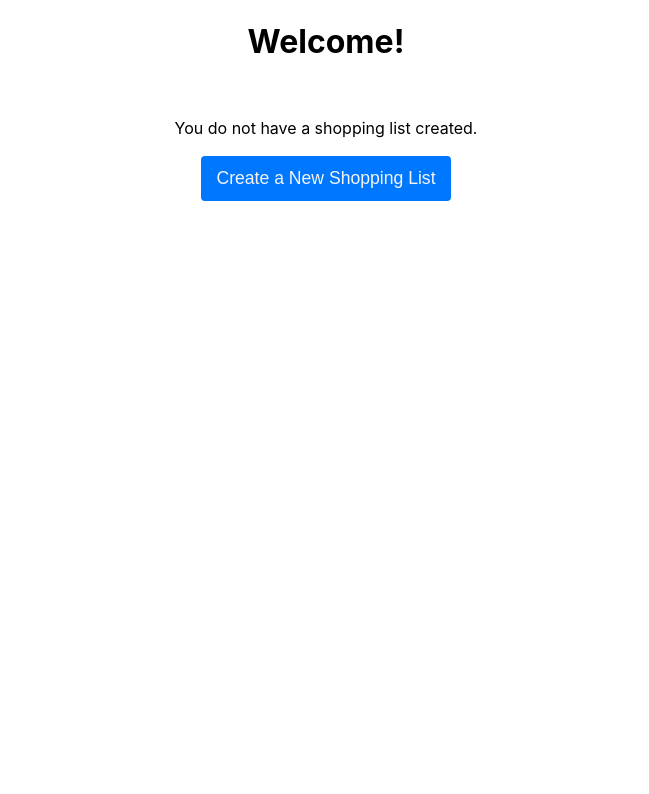
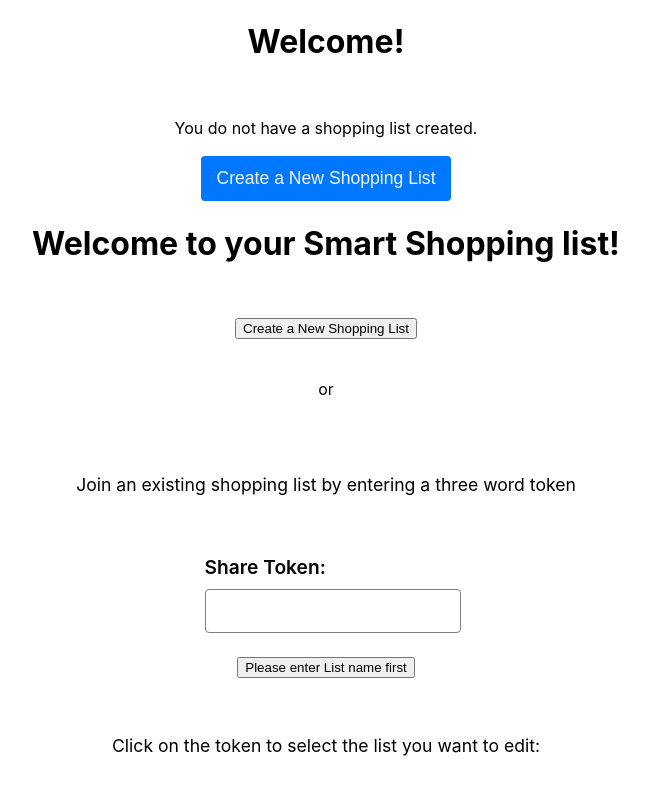
Before and after one commit to the-collab-lab/tcl-11-smart-shopping-list, a React (Create React App) app: page / in a window 1280 px wide. Shown: the top 794 px of the page, without its empty margins (314-963 px from the left). Built offline with nearby package versions, Linux system fonts and the light colour scheme.

Commit message:
Conflict(PR #35) : Finished solving merge conflicts :) hopefully  >:(
Co-Authored-By: Kathy Lambert <32943879+CodeMeKathy@users.noreply.github.com>

```diff
--- /dev/null
+++ b/src/components/Card/Card.component.jsx
@@ -0,0 +1,20 @@
+import React from 'react';
+
+import './Card.style.scss';
+const Card = () => (
+  <div className="card__container">
+    <div className="text__container">
+      <h3 className="card__title">
+        Your shopping list is empty
+        <span role="img" aria-label="A crying emoji" className="card__emoji">
+          😭
+        </span>
+      </h3>
+      <div className="card__subtitle">
+        Please click the add item button below.
+      </div>
+    </div>
+  </div>
+);
+
+export default Card;
--- /dev/null
+++ b/src/components/Card/Card.style.scss
@@ -0,0 +1,29 @@
+.card {
+  &__container {
+    display: flex;
+    justify-content: center;
+    background-color: rgb(51, 75, 94);
+    width: 25rem;
+    margin: 2rem;
+    padding: 2rem;
+    border-radius: 8px;
+    -webkit-box-shadow: 0px 0px 20px 3px rgba(120, 120, 120, 1);
+    -moz-box-shadow: 0px 0px 20px 3px rgba(120, 120, 120, 1);
+    box-shadow: 0px 0px 20px 3px rgba(120, 120, 120, 1);
+  }
+  &__title {
+    font-size: 1.4rem;
+    color: rgb(216, 112, 147);
+  }
+  &__subtitle {
+    color: rgba(230, 163, 185, 0.9);
+    font-size: 1.05rem;
+    font-weight: 600;
+  }
+}
+
+.text {
+  &__container {
+    text-align: left;
+  }
+}
--- a/src/components/Home/Home.component.jsx
+++ b/src/components/Home/Home.component.jsx
@@ -71,6 +71,34 @@ const Home = () => {
           </div>
         </>
       )}
+
+      <div className="home__page">
+        <h1 className="page__title">Welcome to your Smart Shopping list!</h1>
+
+        <button onClick={generateToken} className="page__button">
+          Create a New Shopping List
+        </button>
+        <p className="page__or__message"> or </p>
+        <p className="page__subtitle">
+          Join an existing shopping list by entering a three word token
+        </p>
+        <FormInput
+          onChange={onChange}
+          label={'Share Token'}
+          value={tokenValue}
+        />
+        <button
+          onClick={joinExistingList}
+          className={`${!tokenValue ? 'button--disabled' : ''} page_button`}
+        >
+          {`
+        ${!tokenValue ? 'Please enter List name first' : 'Add a token'}`}
+        </button>
+        <p className="page__subtitle">
+          Click on the token to select the list you want to edit:
+        </p>
+        <Lists />
+      </div>
     </div>
   );
 };
--- a/src/components/List/List.component.jsx
+++ b/src/components/List/List.component.jsx
@@ -22,12 +22,13 @@ const List = props => {
 
   return (
     <div className="list__page">
-      <h1 className="page__title">List</h1>
+      <h1 className="page__title">Shopping List</h1>
+
       {localToken ? (
         <>
           <Listener localToken={localToken} />
-          <br /> <br />
-          <CustomButton onClick={redirectAddItem}>Add Item</CustomButton>
+
+          <button onClick={redirectAddItem}> Add Item</button>
         </>
       ) : (
         <>
--- a/src/components/component.index.js
+++ b/src/components/component.index.js
@@ -1,4 +1,5 @@
 import AddItem from './AddItem/AddItem.component';
+import Card from './Card/Card.component';
 import CustomButton from './CustomButton/CustomButton.component';
 import Home from './Home/Home.component.jsx';
 import List from './List/List.component';
@@ -9,6 +10,7 @@ import Lists from './Lists/Lists.component';
 
 export {
   AddItem,
+  Card,
   CustomButton,
   Home,
   List,
--- a/src/services/Listener/Listener.service.jsx
+++ b/src/services/Listener/Listener.service.jsx
@@ -1,5 +1,6 @@
 import React, { useState, useEffect } from 'react';
 import * as firebase from '../../lib/firebase';
+import { Card } from '../../components/component.index.js';
 import Item from '../../components/Item/Item.component';
 
 import './Listener.style.scss';
@@ -17,12 +18,13 @@ const Listener = props => {
   // main
   const [localToken, setLocalToken] = useState(props.localToken);
   const [items, setItems] = useState([]);
+  const [isEmpty, SetIsEmpty] = useState(true);
   const secondsInDay = 86400;
   let itemsInCollection = [];
 
   useEffect(() => {
     listenForUpdates();
-  });
+  }, []);
 
   useEffect(() => {
     let unfilteredArray = [];
@@ -47,7 +49,7 @@ const Listener = props => {
 
   //To update the list of items when there is a change
   const listenForUpdates = () => {
-    firebase.dataBase.collection(localToken).onSnapshot(snapshot => {
+    firebase.dataBase.collection(collectionTokenName).onSnapshot(snapshot => {
       itemsInCollection = snapshot.docs.map(doc => doc.data());
       setUnfilteredItems(itemsInCollection);
 
@@ -84,6 +86,10 @@ const Listener = props => {
         }
       });
       setItems(itemsInCollection);
+
+      if (itemsInCollection.length > 0) {
+        SetIsEmpty(false);
+      }
     });
   };
 
@@ -144,9 +150,11 @@ const Listener = props => {
 
     // Pre-existing map from main.
 
-    // <div className="lists__container">
-    //   {items.map(item => (
-    //     <Item
+    // <div className="listener__container">
+    //   {isEmpty ? (
+    //     <Card />
+    //   ) : (
+    //     items.map(item =><Item
     //       key={item.id}
     //       name={item.name}
     //       id={item.id}
@@ -157,8 +165,8 @@ const Listener = props => {
     //       latestInterval={item.latestInterval}
     //       numberOfPurchases={item.numberOfPurchases}
     //       nextPurchaseInterval={item.nextPurchaseInterval}
-    //     ></Item>
-    //   ))}
+    //     ></Item>)
+    //   )}
     // </div>
   );
 };
```
Also changed, not shown: src/services/Listener/Listener.style.scss (+7 -0 lines).
